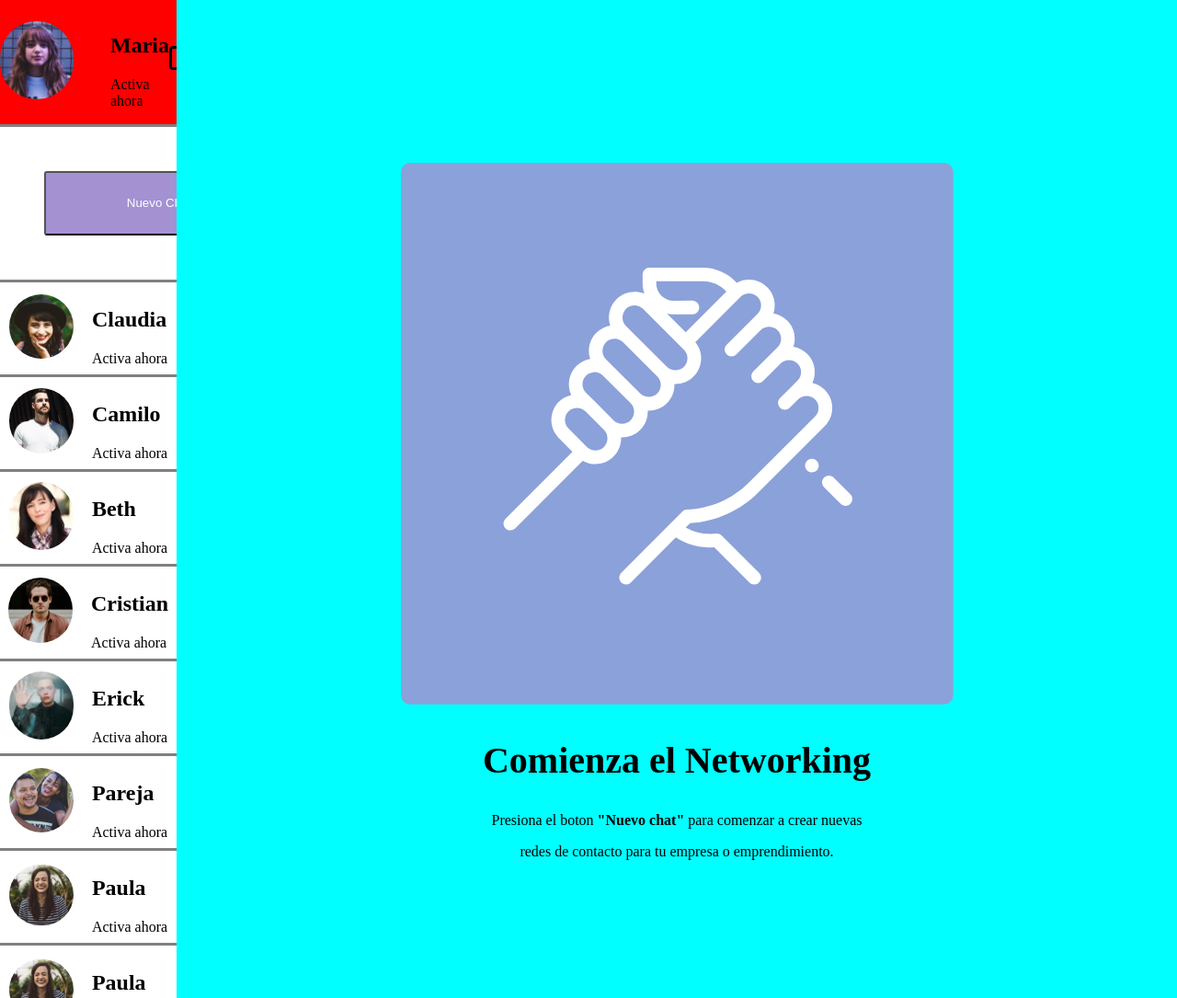
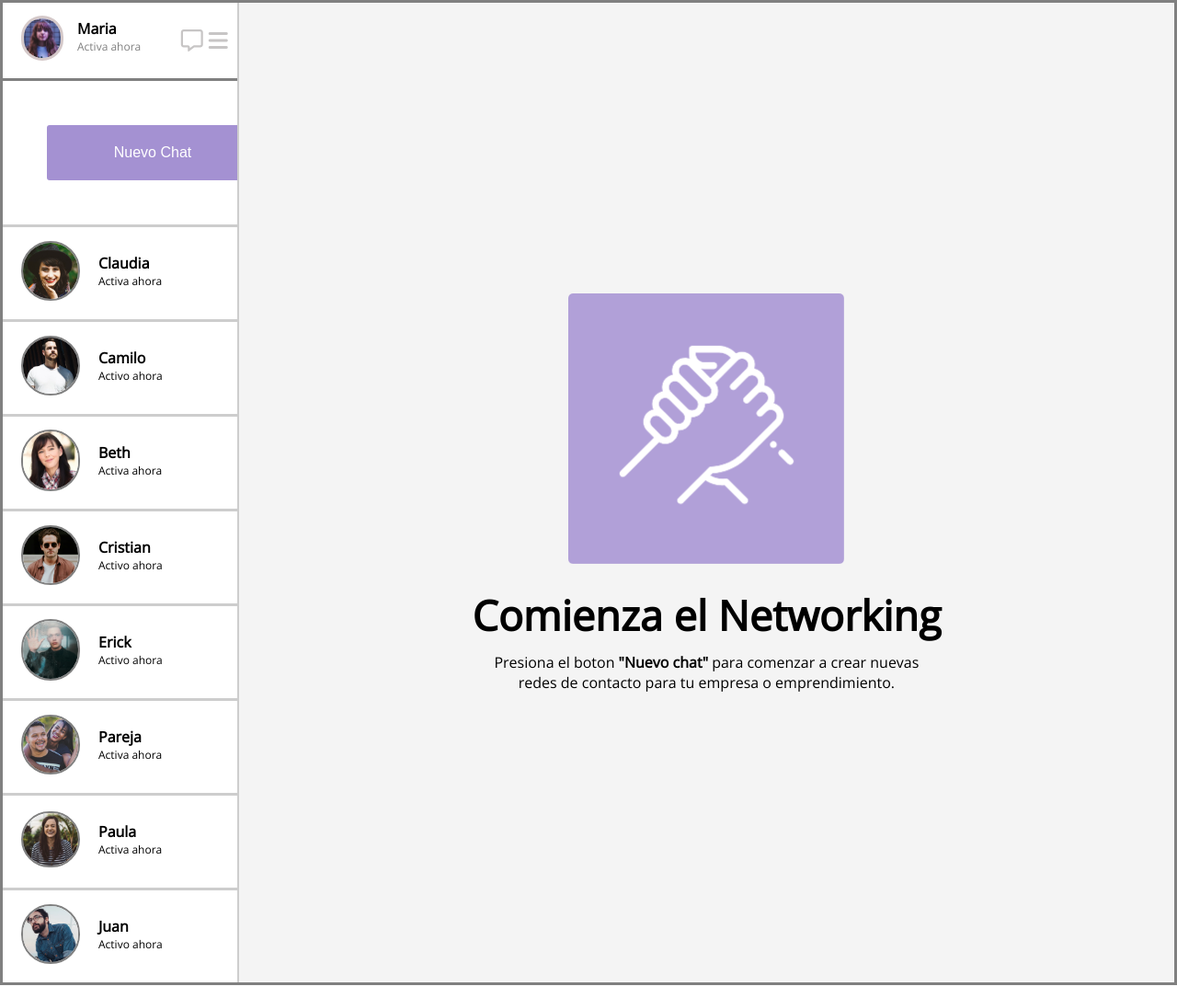
Before and after one commit to SamirCasis/DesafioCSS-A1, a plain HTML site: page index.html in a window 1280 px wide. Shown: the top 1085 px of the page at 92% size. Drawn offline with nearby package versions, Linux system fonts and the light colour scheme.

Commit message:
correcion final html y css

```diff
--- a/assets/css/style.css
+++ b/assets/css/style.css
@@ -1,5 +1,7 @@
 body {
     margin: 0%;
+    border: solid gray 3px;
+    font-family: 'Open Sans', sans-serif;
 }
 
 #grupos {
@@ -7,34 +9,57 @@ body {
 }
 
 #usermain {
-    background-color: red;
+    display: flex;
+    justify-content: center;
+    align-items: center;
+    justify-content: space-between;
+    padding: 10px 0px 10px 0px;
+}
+
+#usermain .user1 {
     display: flex;
     align-items: center;
-    justify-content: space-between;
 }
 
 #usermain img {
-    width: 80px;
-    border-radius: 40px;
+    width: 40px;
+    border-radius: 50px;
+    border: solid rgb(213, 201, 201) 3px;
+    margin-left: 20px;
 }
 
+#usermain ul {
+    padding: 0px;
+    margin-left: 15px;
+    margin-top: 7px;
+}
+
+#usermain h2 {
+    margin: 0px;
+    color: black;
+    font-size: 16px;
+}
+
+#usermain li {
+    color: gray;
+    font-size: 12px;
+}
+
+#usermain .iconos {
+    display: flex;
+    justify-content: space-between;
+    margin-right: 10px;
+    width: 20%;
+    text-align: center;
+    color: rgb(199, 197, 197);
+}
 
 .contactos {
     display: flex;
     flex-direction: column;
-    width: 15%;
+    width: 20%;
 }
 
-.user {
-    display: flex;
-
-    padding: 5px;
-    gap: 20px;
-}
-
-.iconos {
-    display: flex;
-}
 
 .contactos .user ul {
     padding: 0px;
@@ -42,18 +67,19 @@ body {
 
 .boton {
     padding: 3rem;
-    text-align: center;
     border-top: solid gray 3px;
-    }
+}
 
 button {
-    height: 70px;
-    width: 250px;
+    height: 60px;
+    width: 230px;
     background-color: #A491D2;
     color: white;
     border-radius: 3px;
+    border: white;
     margin: 0px;
     padding: 0px;
+    font-size: 16px;
 }
 
 .chatcontactos {
@@ -65,39 +91,58 @@ button {
 .amigos {
     display: flex;
     align-items: center;
-    justify-content: center;
+    justify-content: start;
     height: 100px;
-    border-top: solid gray 3px;
+    border-top: solid rgb(205, 205, 205) 3px;
 }
 
 .amigos img {
     border-radius: 50px;
-    width: 70px;
+    border: solid gray 2px;
+    margin-left: 20px;
+    width: 60px;
 }
 
 .amigos ul {
     padding-left: 20px;
+    margin: 0px;
+    margin-bottom: 5px;
+}
+
+.amigos h2 {
+    margin: 0px;
+    font-size: 16px;
+}
+
+.amigos li {
+    font-size: 12px;
 }
 
 .secundaria {
-    background-color: aqua;
+    background-color: #f4f4f4;
     display: flex;
     flex-direction: column;
     justify-content: center;
     align-items: center;
-    width: 85%;
+    width: 80%;
     min-height: 100vh;
+    border-left: solid rgb(205, 205, 205) 2px;
+}
+
+.secundaria img {
+    width: 300px;
 }
 
 .textoprincipal {
     text-align: center;
 }
 
-.textoprincipal img {
-    background-color: black;
-    width: 100px;
+.textoprincipal h1 {
+    font-size: 45px;
+    margin: 20px 0px 10px 0px;
 }
 
-.textoprincipal h1 {
-    font-size: 40px;
+.textoprincipal p {
+    margin: 0px;
+    font-size: 16px;
 }
--- a/index.html
+++ b/index.html
@@ -5,6 +5,9 @@
     <meta charset="UTF-8">
     <meta name="viewport" content="width=device-width, initial-scale=1.0">
     <script src="https://kit.fontawesome.com/7852739cc2.js" crossorigin="anonymous"></script>
+    <link rel="preconnect" href="https://fonts.googleapis.com">
+    <link rel="preconnect" href="https://fonts.gstatic.com" crossorigin>
+    <link href="https://fonts.googleapis.com/css2?family=Open+Sans:wght@300&display=swap" rel="stylesheet">
     <link rel="stylesheet" href="./assets/css/style.css">
     <title>Document</title>
 </head>
@@ -14,19 +17,25 @@
     <main id="grupos">
 
         <div class="contactos">
+
             <div id="usermain">
+                <div class="user1">
                     <div><img src="./assets/img/maria.jpg" alt="Maria"></div>
+                    <div>
                         <ul type="none">
                             <li>
                                 <h2>Maria</h2>
                             </li>
                             <li>Activa ahora</li>
                         </ul>
+                    </div>
+                </div>
 
                 <div class="iconos">
-                    <p><i class="fa-regular fa-message fa-2xl"></i></p>
-                    <p><i class="fa-solid fa-bars fa-2xl"></i></p>
+                    <i class="fa-regular fa-message fa-xl"></i>
+                    <i class="fa-solid fa-bars fa-xl"></i>
                 </div>
+
             </div>
 
 
@@ -53,7 +62,7 @@
                             <li>
                                 <h2>Camilo</h2>
                             </li>
-                            <li>Activa ahora</li>
+                            <li>Activo ahora</li>
                         </ul>
                     </div>
                     <div class="amigos">
@@ -71,7 +80,7 @@
                             <li>
                                 <h2>Cristian</h2>
                             </li>
-                            <li>Activa ahora</li>
+                            <li>Activo ahora</li>
                         </ul>
                     </div>
                     <div class="amigos">
@@ -80,7 +89,7 @@
                             <li>
                                 <h2>Erick</h2>
                             </li>
-                            <li>Activa ahora</li>
+                            <li>Activo ahora</li>
                         </ul>
                     </div>
                     <div class="amigos">
@@ -102,13 +111,14 @@
                         </ul>
                     </div>
                     <div class="amigos">
-                        <div><img src="./assets/img/Paula.jpg" alt="Paula"></div>
+                        <div><img src="./assets/img/Juan.jpg" alt="Juan"></div>
                         <ul type="none">
                             <li>
-                                <h2>Paula</h2>
+                                <h2>Juan</h2>
                             </li>
-                            <li>Activa ahora</li>
+                            <li>Activo ahora</li>
                         </ul>
+                    </div>
                 </div>
             </section>
         </div>
```
Lines whose indentation alone changed are shown as unchanged.
